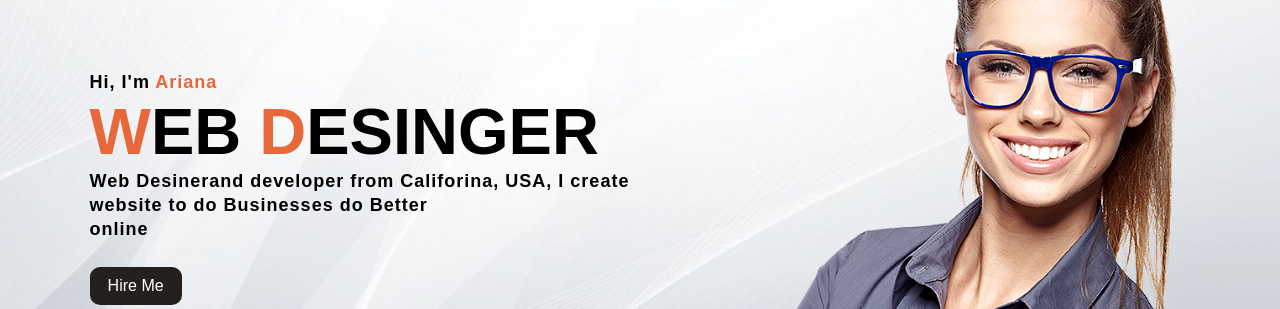
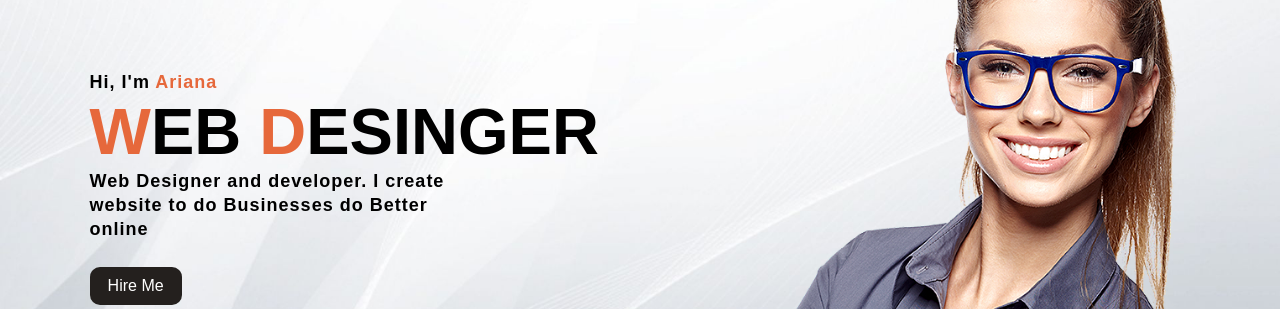
Before and after one commit to mmoris22/Website22, a plain HTML site: page index.html in a window 1280 px wide. Shown: the part 237-546 px from the top of the page. Drawn offline with nearby package versions, Linux system fonts and the light colour scheme; files whose address does not match are found by name.

Commit message:
Update index.html

```diff
--- a/index.html
+++ b/index.html
@@ -24,7 +24,7 @@
         <div class="info">
             <h3>Hi, I'm <Span>Ariana</Span></h3>
             <h1><span>W</span>EB <span>D</span>ESINGER </h1>
-            <h3>Web Desinerand developer from Califorina, USA,
+            <h3>Web Designer and developer.
                 I create <br> website to do Businesses do Better <br> online </h3>
             <a href="#"> Hire Me </a>
 
```
